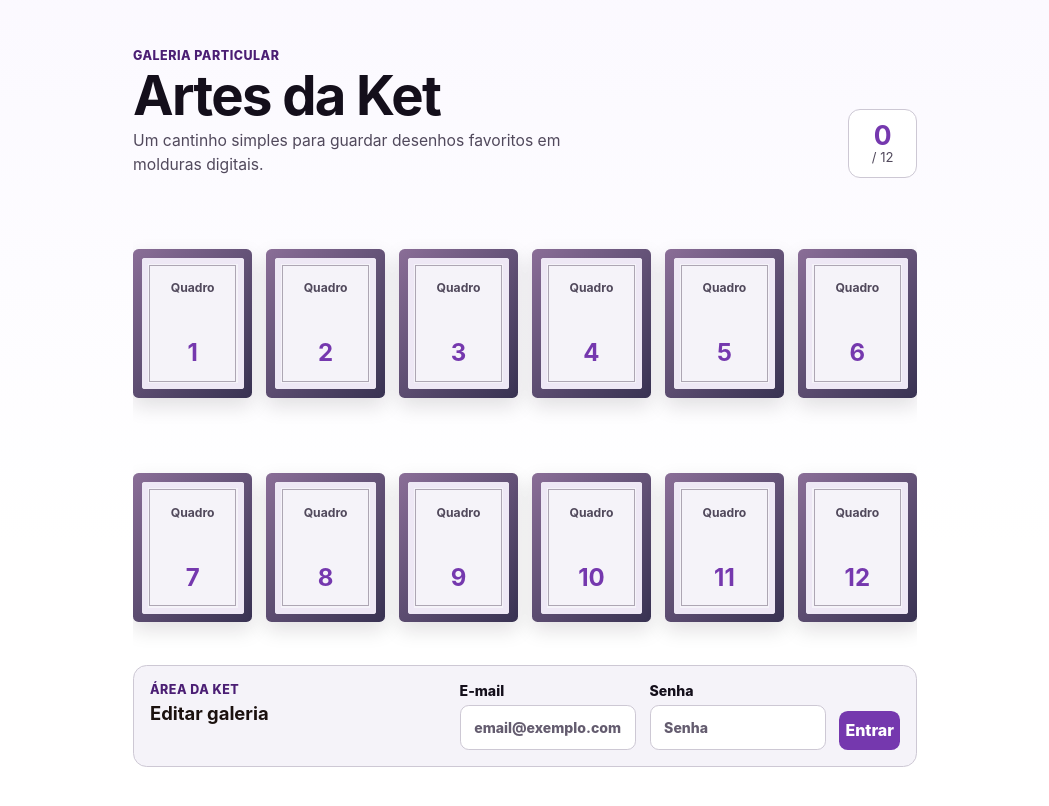
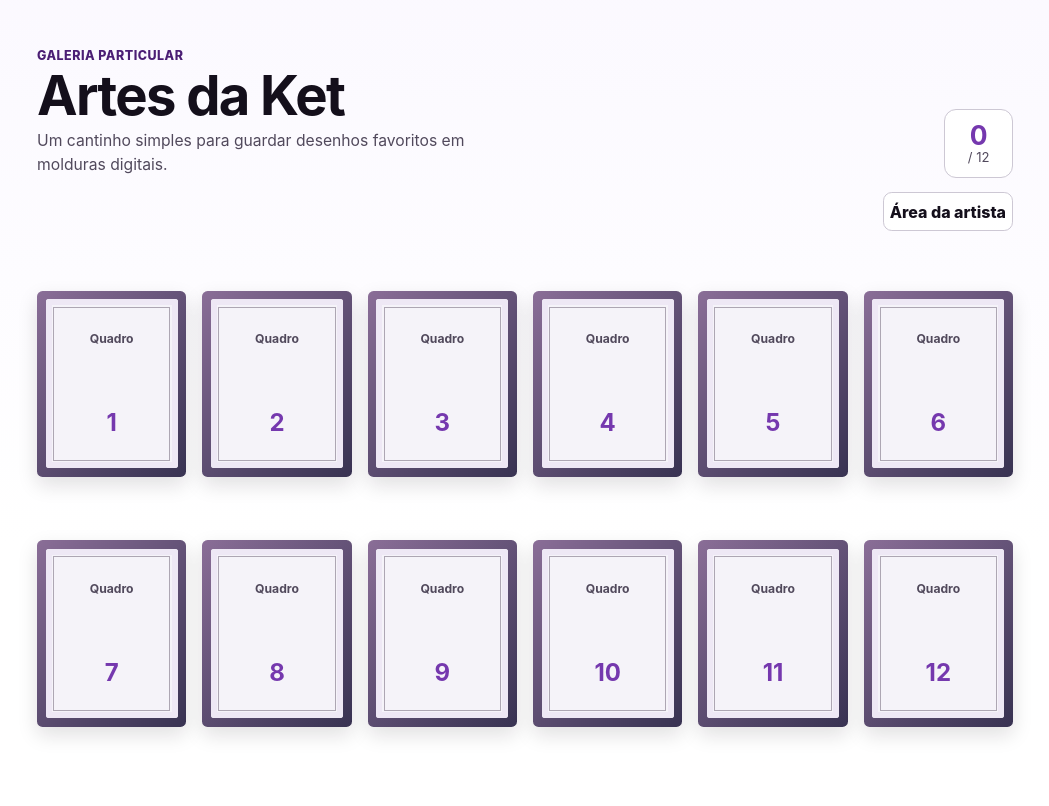
Before and after one commit to nicolasmacardoso/ArtesDaKet, a React (Vite) app: page / in a window 1280 px wide. Shown: the top 806 px of the page, without its empty margins (115-1164 px from the left). Built offline with nearby package versions, Linux system fonts and the light colour scheme; no server answers; the database is empty.

Commit message:
feat: separa acesso admin e ajusta galeria vertical

```diff
--- a/src/App.tsx
+++ b/src/App.tsx
@@ -1,4 +1,4 @@
-import { ChangeEvent, FormEvent, useEffect, useMemo, useRef, useState } from 'react';
+import { ChangeEvent, FormEvent, useEffect, useRef, useState } from 'react';
 import type { Session } from '@supabase/supabase-js';
 import {
   adminEmail,
@@ -26,6 +26,7 @@ function App() {
   const [email, setEmail] = useState('');
   const [password, setPassword] = useState('');
   const [viewerImage, setViewerImage] = useState<ViewerImage | null>(null);
+  const [isAdminPanelOpen, setIsAdminPanelOpen] = useState(false);
   const [loading, setLoading] = useState(true);
   const [authLoading, setAuthLoading] = useState(false);
   const [uploadingFrameId, setUploadingFrameId] = useState<number | null>(null);
@@ -38,10 +39,6 @@ function App() {
   const loggedUserEmail = session?.user.email?.toLowerCase() ?? '';
   const isAdmin = Boolean(session && adminEmail && loggedUserEmail === adminEmail);
   const filledFramesCount = frames.filter((frame) => frame.image_path).length;
-
-  const rows = useMemo(() => {
-    return [frames.slice(0, 6), frames.slice(6, 12)];
-  }, [frames]);
 
   useEffect(() => {
     if (!isSupabaseConfigured || !supabase) {
@@ -313,15 +310,26 @@ function App() {
         </div>
       </section>
 
+      <div className="top-actions">
+        <button
+          className="secondary-button"
+          type="button"
+          onClick={() => setIsAdminPanelOpen((currentValue) => !currentValue)}
+          aria-expanded={isAdminPanelOpen}
+          aria-controls="admin-panel"
+        >
+          {session ? 'Edição da galeria' : 'Área da artista'}
+        </button>
+      </div>
+
       {message ? <p className="notice">{message}</p> : null}
 
       <section className="gallery" aria-label="Molduras com artes">
         {loading ? (
           <div className="loading-state">Carregando galeria...</div>
         ) : (
-          rows.map((row, rowIndex) => (
-            <div className="frame-row" key={rowIndex}>
-              {row.map((frame) => (
+          <div className="frame-grid">
+            {frames.map((frame) => (
               <article className="frame-card" key={frame.id}>
                 <div className="frame-heading">
                   {frame.title ? (
@@ -409,11 +417,11 @@ function App() {
               </article>
             ))}
           </div>
-          ))
         )}
       </section>
 
-      <section className="admin-panel" aria-labelledby="admin-title">
+      {isAdminPanelOpen || session ? (
+      <section className="admin-panel" id="admin-panel" aria-labelledby="admin-title">
         <div>
           <p className="admin-panel__label">Área da Ket</p>
           <h2 id="admin-title">Editar galeria</h2>
@@ -444,7 +452,7 @@ function App() {
               />
             </label>
             <button className="primary-button" type="submit" disabled={authLoading}>
-              {authLoading ? 'Entrando...' : 'Entrar'}
+              {authLoading ? 'Acessando...' : 'Acessar edição'}
             </button>
           </form>
         ) : (
@@ -463,6 +471,7 @@ function App() {
           </div>
         )}
       </section>
+      ) : null}
 
       {viewerImage ? (
         <div className="viewer" role="dialog" aria-modal="true" aria-label={`Arte do quadro ${viewerImage.frameId}`}>
--- a/src/styles.css
+++ b/src/styles.css
@@ -63,6 +63,12 @@ button:disabled {
   justify-content: space-between;
   gap: 1rem;
   padding: 1rem 0 1.25rem;
+}
+
+.top-actions {
+  display: flex;
+  justify-content: flex-end;
+  margin: -0.35rem 0 1rem;
 }
 
 .intro__label,
@@ -140,28 +146,20 @@ h2 {
 
 .gallery {
   display: grid;
-  gap: 1.1rem;
-  margin: 0 -1rem;
-  padding: 0.25rem 1rem 1.25rem;
-  overflow-x: hidden;
+  margin-bottom: 1.25rem;
 }
 
-.frame-row {
+.frame-grid {
   display: grid;
-  grid-auto-columns: minmax(8.3rem, 38vw);
-  grid-auto-flow: column;
-  gap: 0.85rem;
-  overflow-x: auto;
-  overscroll-behavior-inline: contain;
-  padding: 0.25rem 0 0.65rem;
-  scroll-snap-type: x proximity;
-  scrollbar-width: thin;
+  grid-template-columns: repeat(2, minmax(0, 1fr));
+  gap: 1rem 0.85rem;
+  width: 100%;
 }
 
 .frame-card {
   display: grid;
   gap: 0.55rem;
-  scroll-snap-align: start;
+  min-width: 0;
 }
 
 .frame-heading {
@@ -452,15 +450,12 @@ h2 {
   }
 
   .gallery {
-    margin-inline: 0;
-    padding-inline: 0;
+    margin-bottom: 1.5rem;
   }
 
-  .frame-row {
-    grid-template-columns: repeat(6, minmax(0, 1fr));
-    grid-auto-flow: initial;
-    grid-auto-columns: initial;
-    overflow-x: visible;
+  .frame-grid {
+    grid-template-columns: repeat(4, minmax(0, 1fr));
+    gap: 1.25rem 1rem;
   }
 
   .admin-panel {
@@ -474,6 +469,16 @@ h2 {
   }
 }
 
+@media (min-width: 1040px) {
+  .app-shell {
+    width: min(100%, 64rem);
+  }
+
+  .frame-grid {
+    grid-template-columns: repeat(6, minmax(0, 1fr));
+  }
+}
+
 @media (prefers-reduced-motion: reduce) {
   *,
   *::before,
```
Lines whose indentation alone changed are shown as unchanged.
